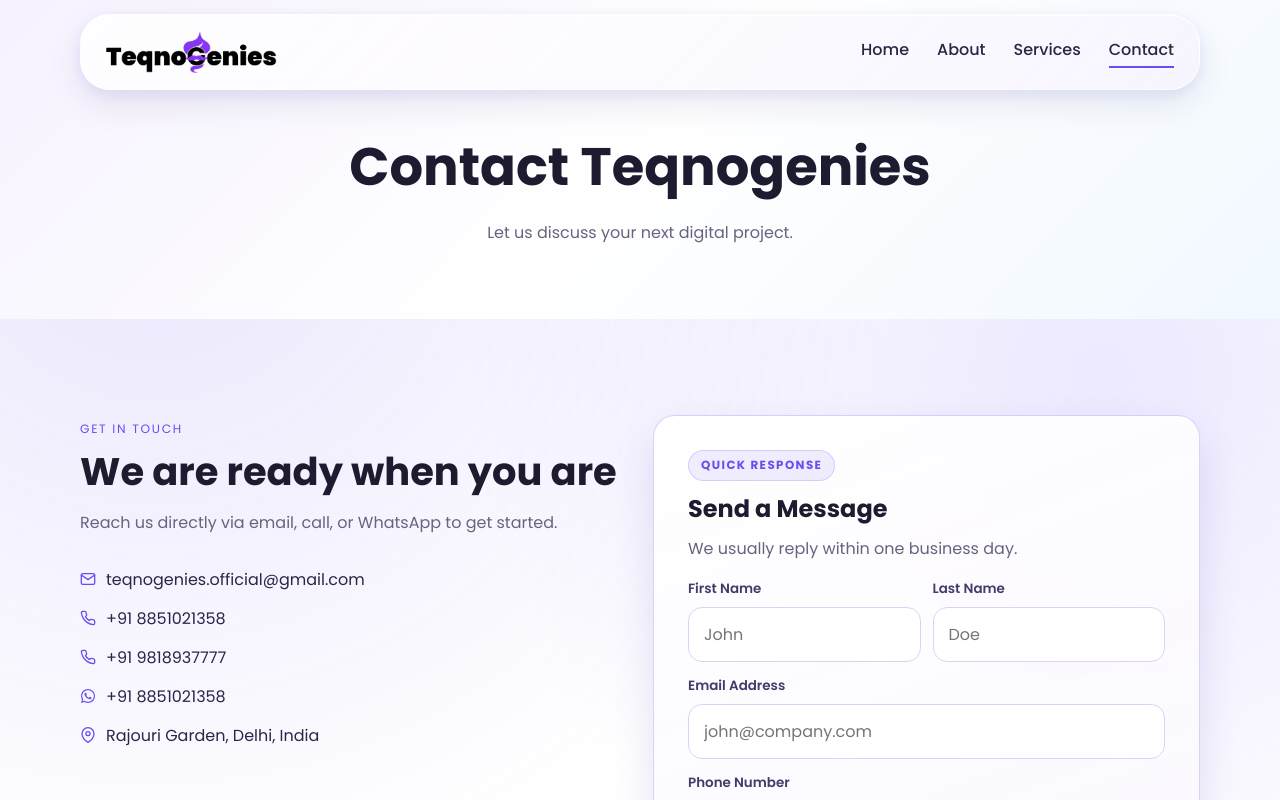
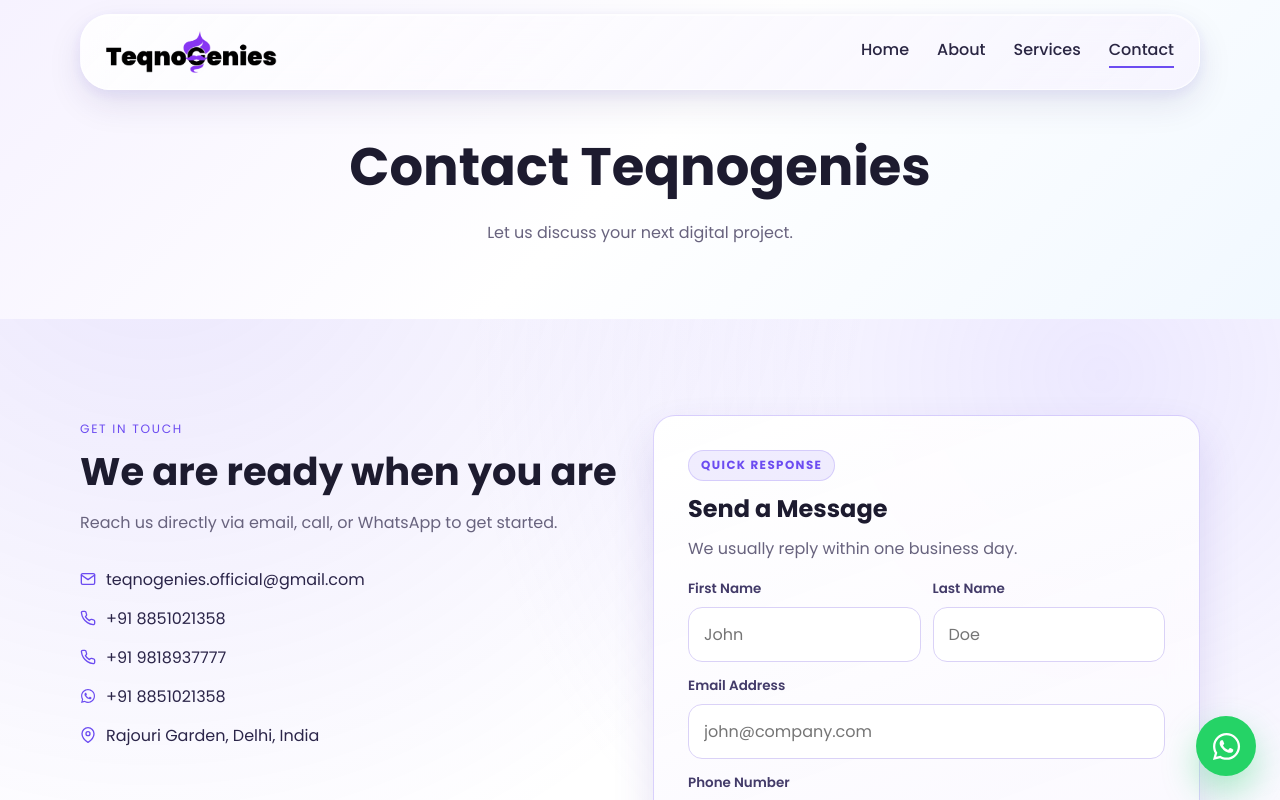
Before and after one commit to Teqnogenies/official-web, a React (Vite) app: page /contact in a window 1280 px wide. Shown: the top 800 px of the page. Built offline with nearby package versions, Linux system fonts and the light colour scheme; what forminit would draw is missing.

Commit message:
Added whatsapp icon

```diff
--- a/src/App.jsx
+++ b/src/App.jsx
@@ -2,6 +2,7 @@
 import { Route, Routes, useLocation } from 'react-router-dom'
 import Navbar from './components/Navbar'
 import Footer from './components/Footer'
+import FloatingWhatsapp from './components/FloatingWhatsapp'
 import Home from './pages/Home'
 import About from './pages/About'
 import Services from './pages/Services'
@@ -32,6 +33,7 @@
         </Routes>
       </main>
       <Footer />
+      <FloatingWhatsapp />
     </div>
   )
 }
--- /dev/null
+++ b/src/components/FloatingWhatsapp.jsx
@@ -0,0 +1,19 @@
+import { FaWhatsapp } from 'react-icons/fa'
+
+const WHATSAPP_URL = 'https://wa.me/918851021358'
+
+function FloatingWhatsapp() {
+  return (
+    <a
+      className="floating-whatsapp"
+      href={WHATSAPP_URL}
+      target="_blank"
+      rel="noreferrer"
+      aria-label="Chat on WhatsApp"
+    >
+      <FaWhatsapp aria-hidden="true" />
+    </a>
+  )
+}
+
+export default FloatingWhatsapp
--- a/src/styles/site.css
+++ b/src/styles/site.css
@@ -67,6 +67,39 @@
   color: var(--primary);
   border-color: rgba(108, 76, 241, 0.3);
   background: rgba(255, 255, 255, 0.72);
+}
+
+.floating-whatsapp {
+  position: fixed;
+  right: 24px;
+  bottom: 24px;
+  z-index: 70;
+  display: inline-flex;
+  align-items: center;
+  justify-content: center;
+  width: 60px;
+  height: 60px;
+  border-radius: 50%;
+  color: #ffffff;
+  background: #25d366;
+  box-shadow: 0 16px 34px rgba(37, 211, 102, 0.36);
+  transition: transform 0.24s ease, box-shadow 0.24s ease, background 0.24s ease;
+}
+
+.floating-whatsapp:hover {
+  transform: translateY(-3px) scale(1.04);
+  background: #1fbd5a;
+  box-shadow: 0 20px 40px rgba(37, 211, 102, 0.42);
+}
+
+.floating-whatsapp:focus-visible {
+  outline: 3px solid rgba(37, 211, 102, 0.28);
+  outline-offset: 4px;
+}
+
+.floating-whatsapp svg {
+  width: 31px;
+  height: 31px;
 }
 
 .section-title {
@@ -1127,6 +1160,18 @@
     width: 100%;
   }
 
+  .floating-whatsapp {
+    right: 16px;
+    bottom: 16px;
+    width: 52px;
+    height: 52px;
+  }
+
+  .floating-whatsapp svg {
+    width: 27px;
+    height: 27px;
+  }
+
   .services-grid,
   .about-panels,
   .team-grid,
```
